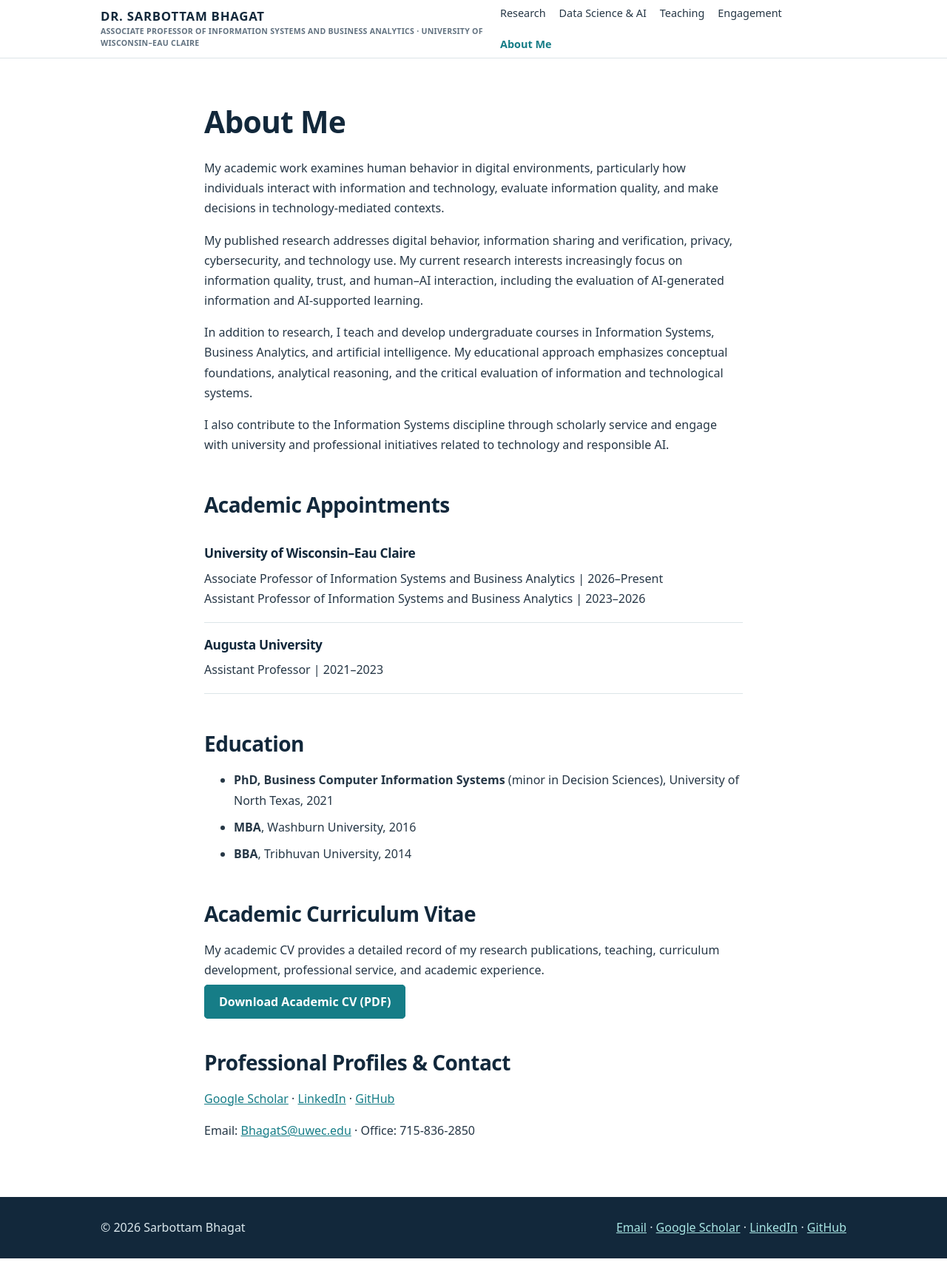
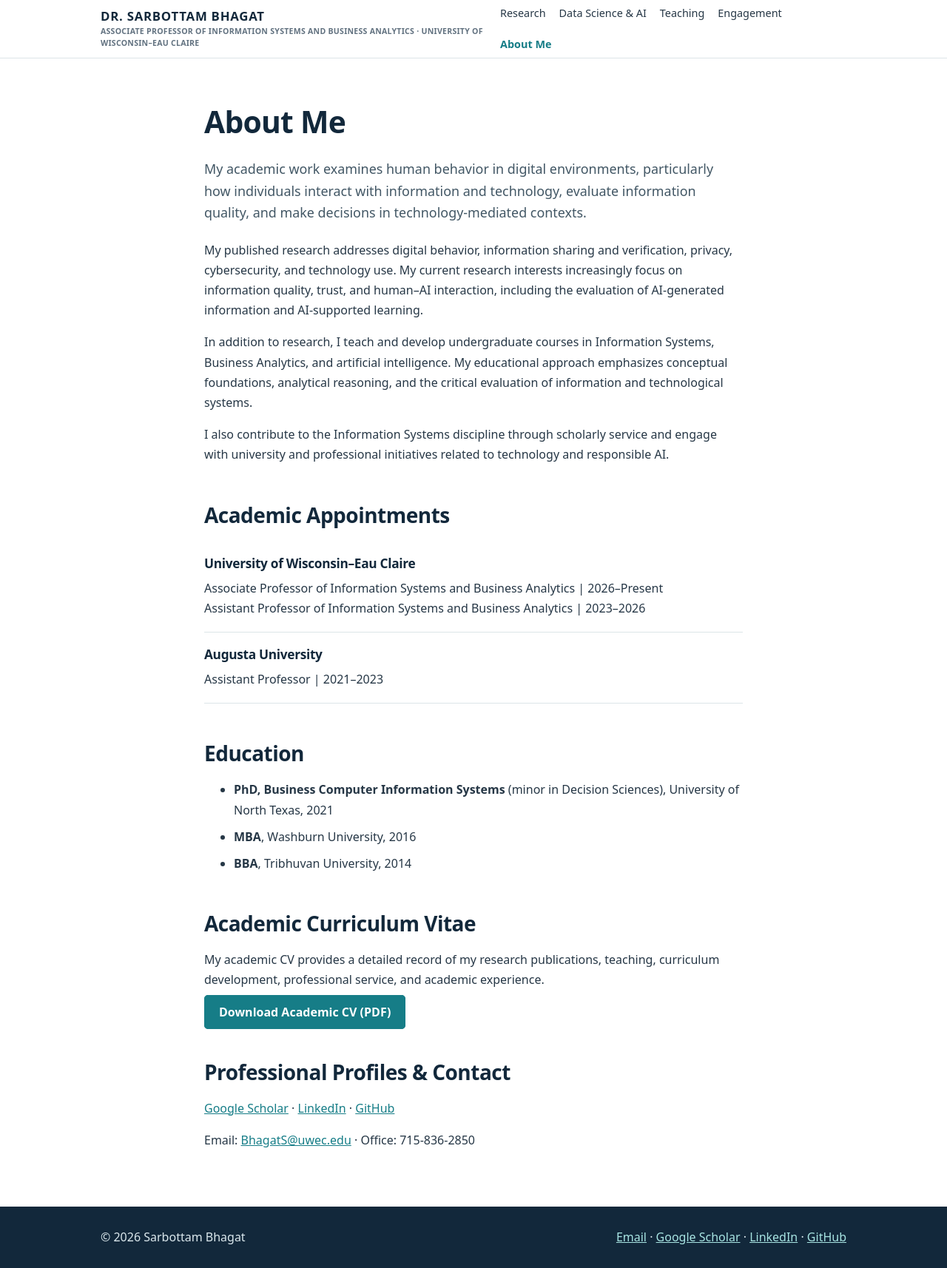
Before and after one commit to sarbottambhagat/sarbottambhagat.github.io, a Jekyll site: the page built from about.md, in a window 1280 px wide. Shown: the whole page at 74% size. Built offline with Jekyll 4.4.1, drawn with Linux system fonts in a browser that asks for light colours.

Commit message:
Unify site typography hierarchy and spacing

```diff
--- a/about.md
+++ b/about.md
@@ -6,7 +6,7 @@ permalink: /about/
 ---
 <section class="section"><div class="wrap content">
 <h1>About Me</h1>
-<p>My academic work examines human behavior in digital environments, particularly how individuals interact with information and technology, evaluate information quality, and make decisions in technology-mediated contexts.</p>
+<p class="lead">My academic work examines human behavior in digital environments, particularly how individuals interact with information and technology, evaluate information quality, and make decisions in technology-mediated contexts.</p>
 <p>My published research addresses digital behavior, information sharing and verification, privacy, cybersecurity, and technology use. My current research interests increasingly focus on information quality, trust, and human–AI interaction, including the evaluation of AI-generated information and AI-supported learning.</p>
 <p>In addition to research, I teach and develop undergraduate courses in Information Systems, Business Analytics, and artificial intelligence. My educational approach emphasizes conceptual foundations, analytical reasoning, and the critical evaluation of information and technological systems.</p>
 <p>I also contribute to the Information Systems discipline through scholarly service and engage with university and professional initiatives related to technology and responsible AI.</p>
```
